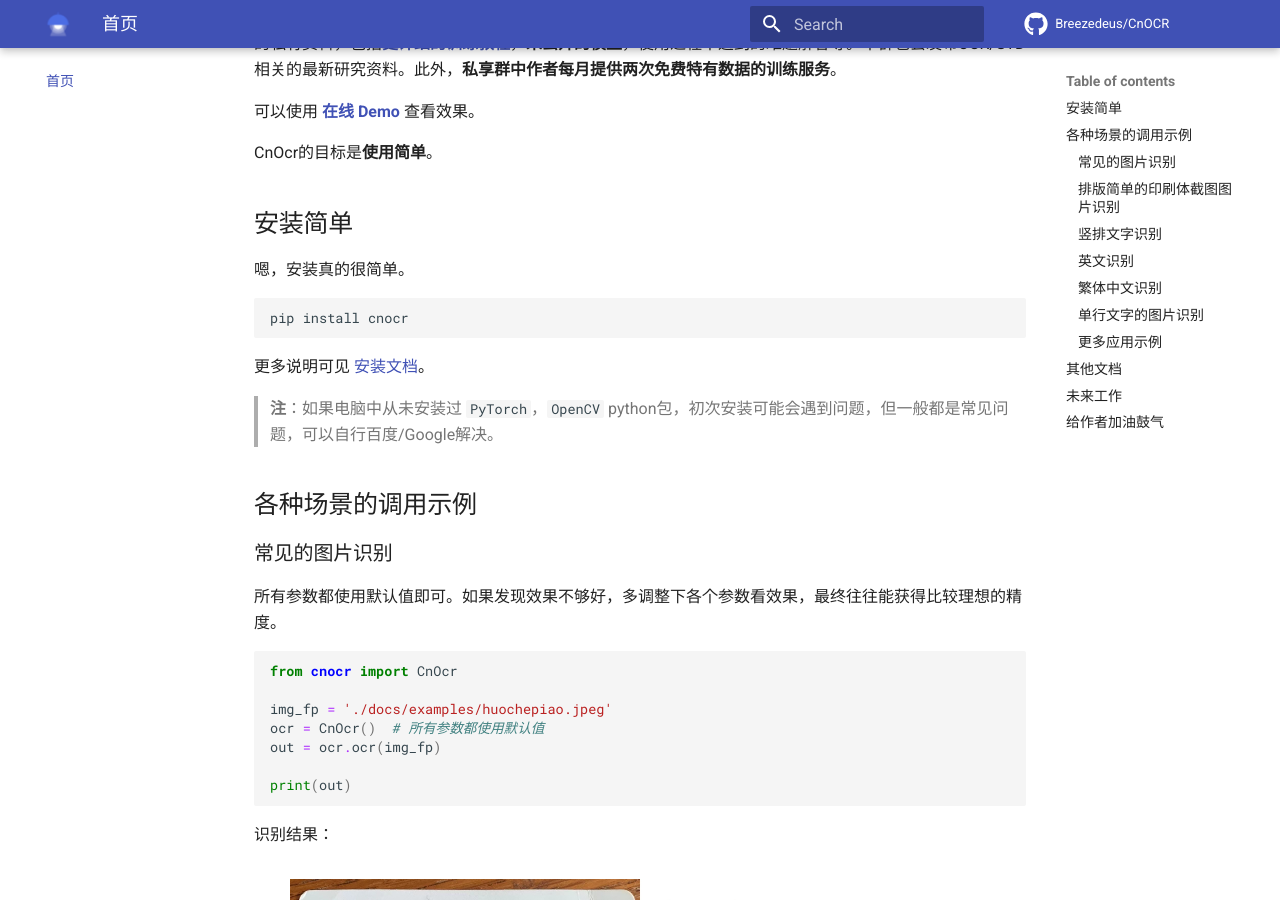
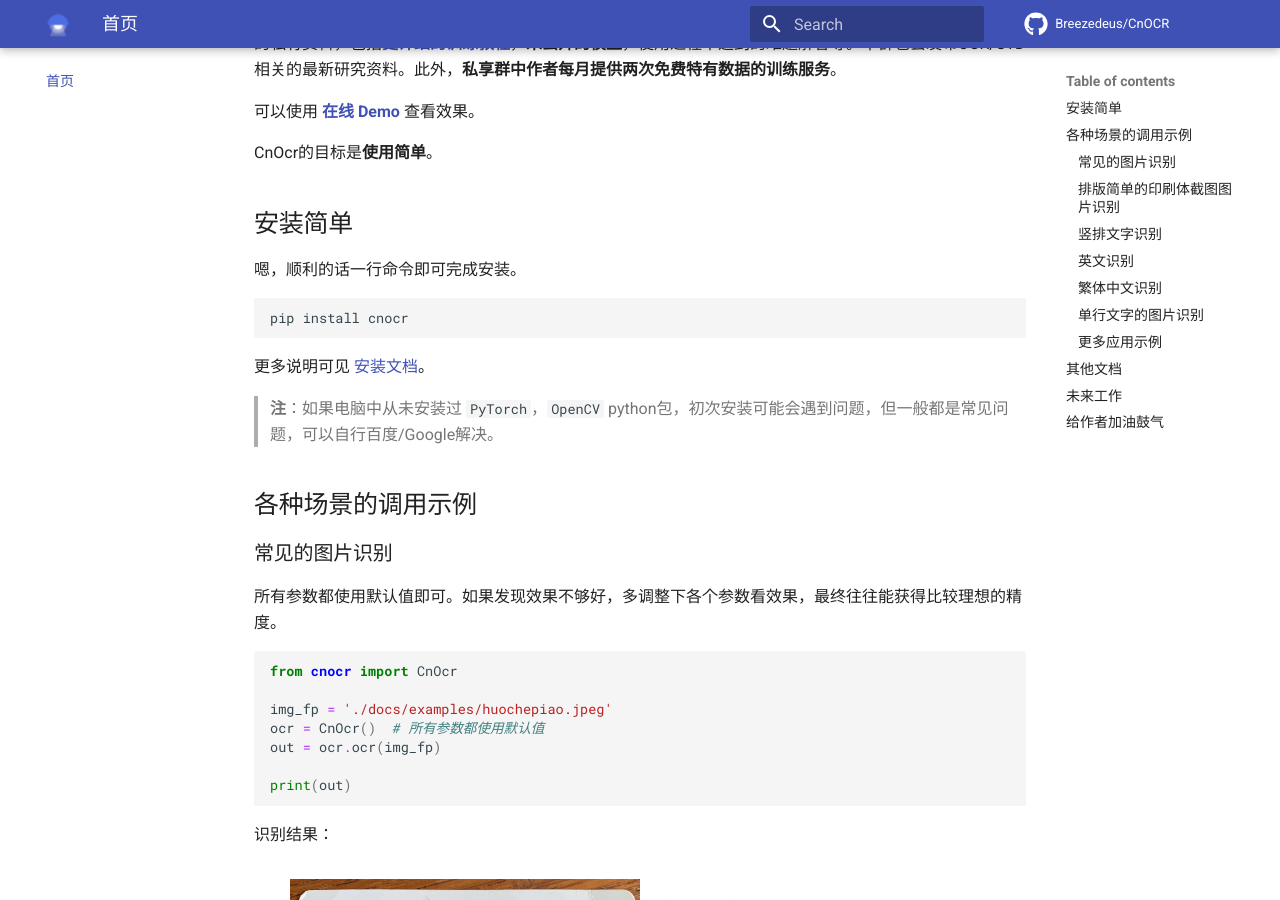
Before and after one commit to diaomin/crnn-mxnet-chinese-text-recognition, an MkDocs documentation site: the page built from docs/index.md, in a window 1280 px wide and 900 px high, scrolled down 743 px. Built offline with MkDocs 1.6.1 and Material for MkDocs 9.7.7, drawn with Linux system fonts in a browser that asks for light colours; comment, search, counter and statistics services are not loaded.

Commit message:
update docs

````diff
--- a/docs/index.md
+++ b/docs/index.md
@@ -33,7 +33,7 @@ CnOcr的目标是**使用简单**。
 
 ## 安装简单
 
-嗯，安装真的很简单。
+嗯，顺利的话一行命令即可完成安装。
 
 ```bash
 pip install cnocr
@@ -239,7 +239,7 @@ print(out)
 
 ## 给作者加油鼓气
 
-开源不易，如果此项目对您有帮助，可以考虑 [给作者加点油🥤，鼓鼓气💪🏻](buymeacoffee.md) 。
+开源不易，如果此项目对您有帮助，可以考虑[给作者加点油🥤，鼓鼓气💪🏻](buymeacoffee.md) 。
 
 ---
 
````
